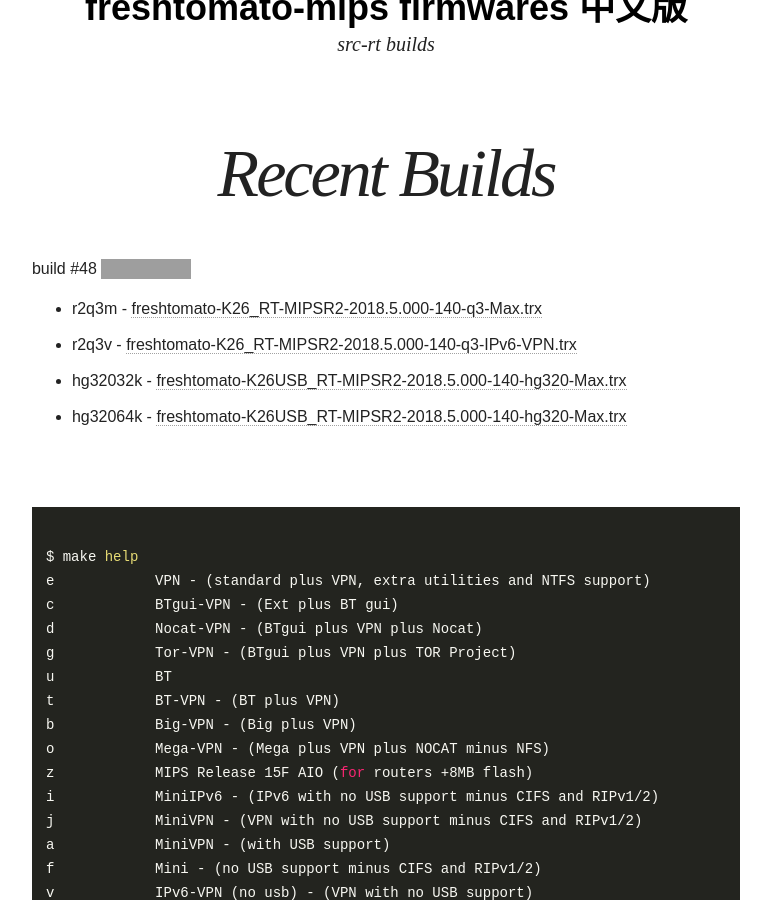
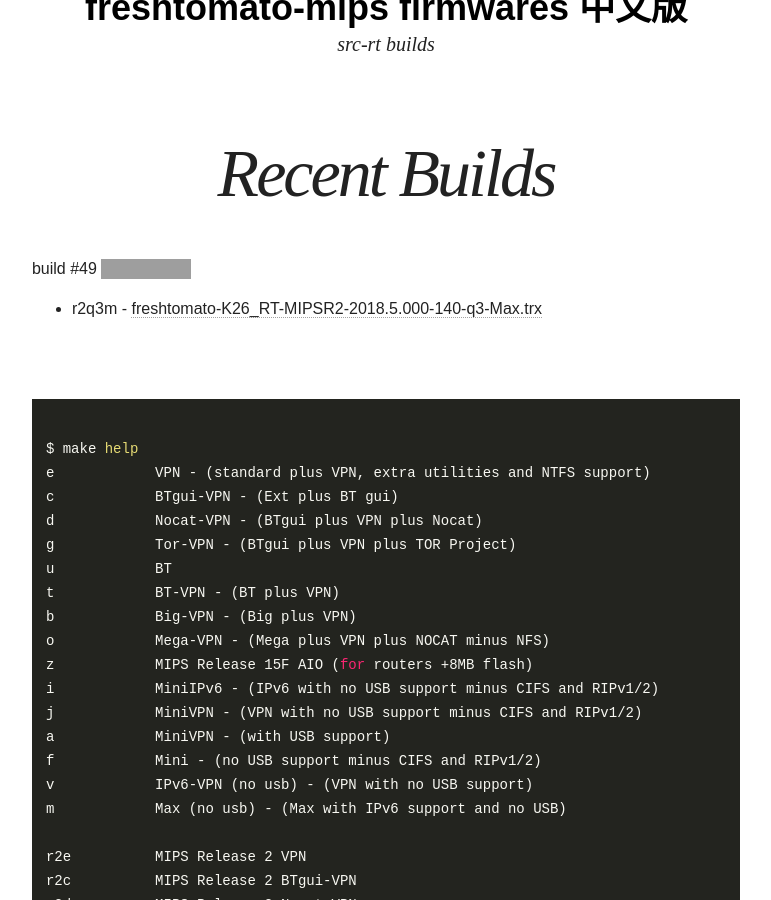
Before and after one commit to oglopss/freshtomato-mips-ci-jekyll, a Jekyll site: the page built from index.html, in a window 1280 px wide and 900 px high, scrolled down 339 px. Shown: the whole window, without its empty margins (254-1025 px from the left). Built offline with Jekyll 4.4.1, drawn with Linux system fonts in a browser that asks for light colours; nearby versions of some CDN libraries; grey boxes are pictures that could not be loaded.

Commit message:
Travis build 49 r2q3m pushed to gh-pages

```diff
--- a/_data/ss.yml
+++ b/_data/ss.yml
@@ -1,6 +1,3 @@
-build: 48
+build: 49
 files:
-  - 0002 r2q3v freshtomato-K26_RT-MIPSR2-2018.5.000-140-q3-IPv6-VPN.trx
   - 0001 r2q3m freshtomato-K26_RT-MIPSR2-2018.5.000-140-q3-Max.trx
-  - 0004 hg32064k freshtomato-K26USB_RT-MIPSR2-2018.5.000-140-hg320-Max.trx
-  - 0003 hg32032k freshtomato-K26USB_RT-MIPSR2-2018.5.000-140-hg320-Max.trx
```
